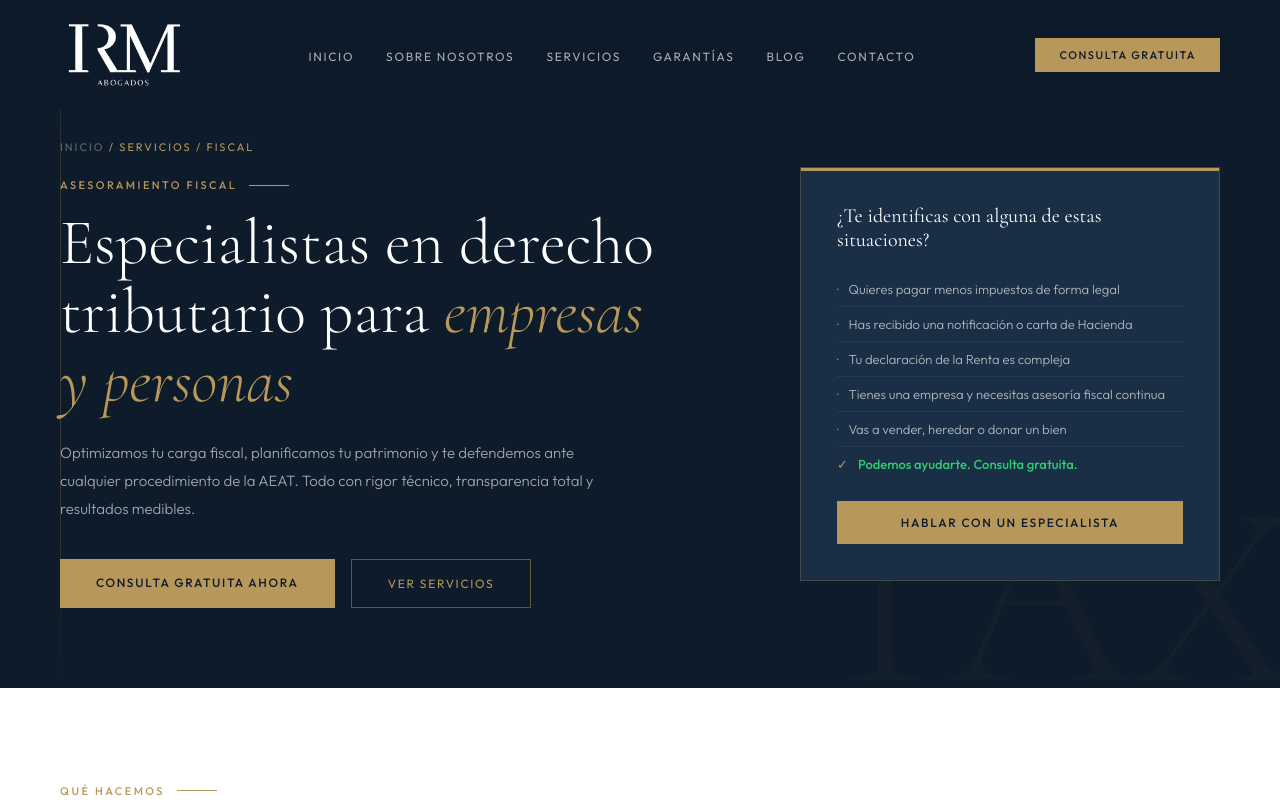
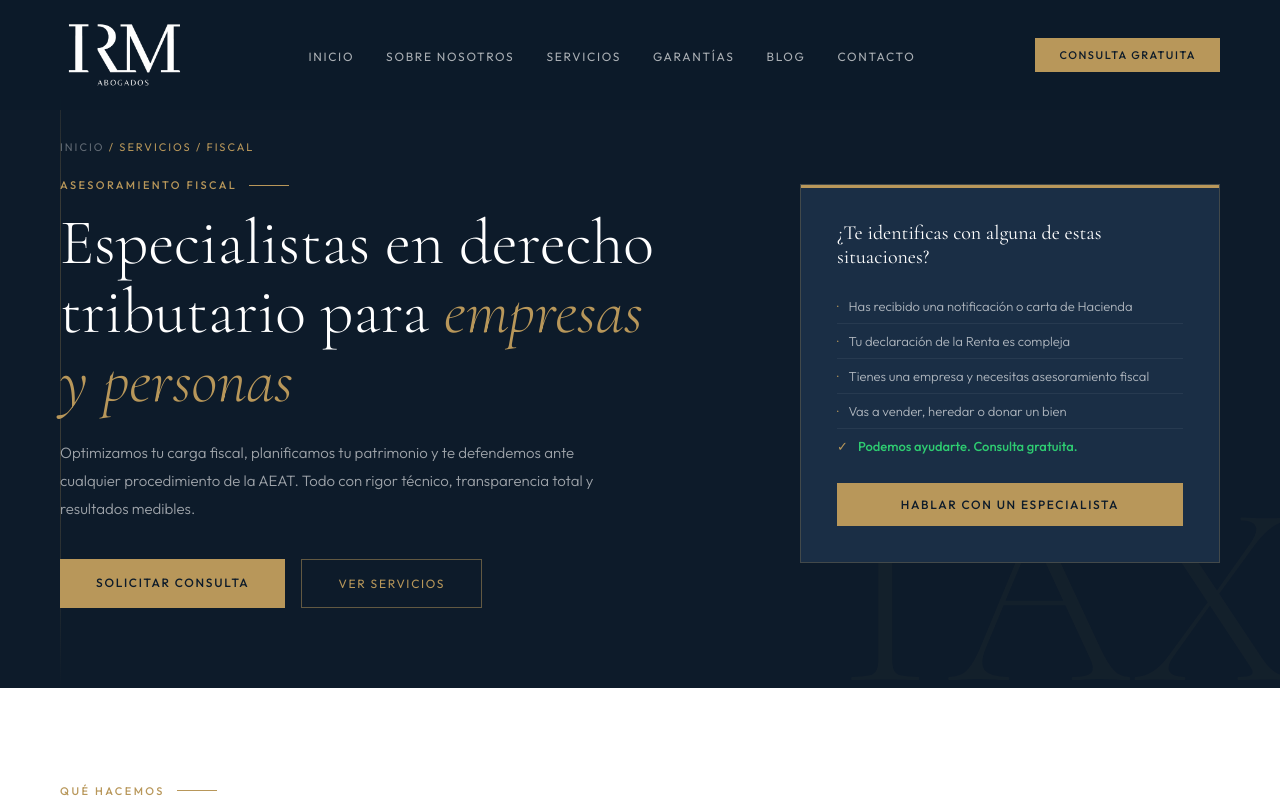
Before and after one commit to Ivanrm01/IRM-Abogados, a Next.js app: page /fiscal in a window 1280 px wide. Shown: the top 800 px of the page. Built offline with nearby package versions, Linux system fonts and the light colour scheme.

Commit message:
Update page.jsx

```diff
--- a/app/fiscal/page.jsx
+++ b/app/fiscal/page.jsx
@@ -43,17 +43,16 @@ export default function FiscalPage() {
             <h1 className={styles.heroTitle}>Especialistas en derecho<br />tributario para <em>empresas<br />y personas</em></h1>
             <p className={styles.heroDesc}>Optimizamos tu carga fiscal, planificamos tu patrimonio y te defendemos ante cualquier procedimiento de la AEAT. Todo con rigor técnico, transparencia total y resultados medibles.</p>
             <div className={styles.heroBtns}>
-              <Link href="/contacto" className="btn-gold">Consulta gratuita ahora</Link>
+              <Link href="/contacto" className="btn-gold">Solicitar Consulta</Link>
               <a href="#servicios" className="btn-ghost">Ver servicios</a>
             </div>
           </div>
           <div className={styles.urgencyCard}>
             <div className={styles.urgencyTitle}>¿Te identificas con alguna de estas situaciones?</div>
             <ul className={styles.urgencyList}>
-              <li>Quieres pagar menos impuestos de forma legal</li>
               <li>Has recibido una notificación o carta de Hacienda</li>
               <li>Tu declaración de la Renta es compleja</li>
-              <li>Tienes una empresa y necesitas asesoría fiscal continua</li>
+              <li>Tienes una empresa y necesitas asesoramiento fiscal</li>
               <li>Vas a vender, heredar o donar un bien</li>
               <li className={styles.urgencyOk}>Podemos ayudarte. Consulta gratuita.</li>
             </ul>
```
